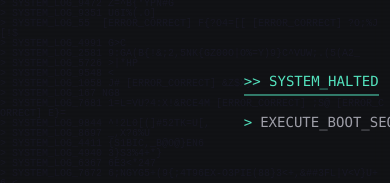
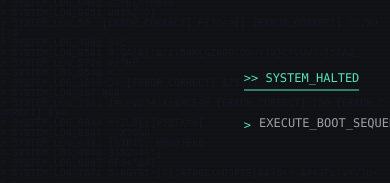
Before and after one commit to abdulmueezdev/Portfolio, a Next.js app: page / in a window 390 px wide. Shown: the part 321-504 px from the top of the page. Built offline with nearby package versions, Linux system fonts and the light colour scheme.

Commit message:
Fix entry gate text truncation on mobile

```diff
--- a/app/page.tsx
+++ b/app/page.tsx
@@ -168,13 +168,15 @@ export default function Home() {
                 className="absolute top-1/2 left-1/4 -translate-y-1/2 text-left flicker-in"
                 exit={{ opacity: 0 }}
               >
-                <span className="font-mono text-sm text-[#55E6C1] block mb-2 border-b border-[#55E6C1] pb-1 w-max">
-                  &gt;&gt; SYSTEM_HALTED
-                </span>
-                <p className="font-mono text-sm text-zinc-400 flex items-center gap-2 mt-4 hover:text-[#55E6C1] transition-colors">
-                  <span className="text-[#55E6C1]">&gt;</span>
-                  EXECUTE_BOOT_SEQUENCE
-                </p>
+                <div className="flex flex-col gap-2 w-full max-w-[250px] sm:max-w-none">
+                  <span className="font-mono text-xs sm:text-sm text-[#55E6C1] block mb-2 border-b border-[#55E6C1] pb-1 w-fit whitespace-normal break-words">
+                    &gt;&gt; SYSTEM_HALTED
+                  </span>
+                  <p className="font-mono text-xs sm:text-sm text-zinc-400 flex items-start sm:items-center gap-2 mt-2 hover:text-[#55E6C1] transition-colors whitespace-normal break-words">
+                    <span className="text-[#55E6C1] shrink-0 mt-0.5 sm:mt-0">&gt;</span>
+                    <span>EXECUTE_BOOT_SEQUENCE</span>
+                  </p>
+                </div>
               </motion.div>
             )}
           </AnimatePresence>
```
